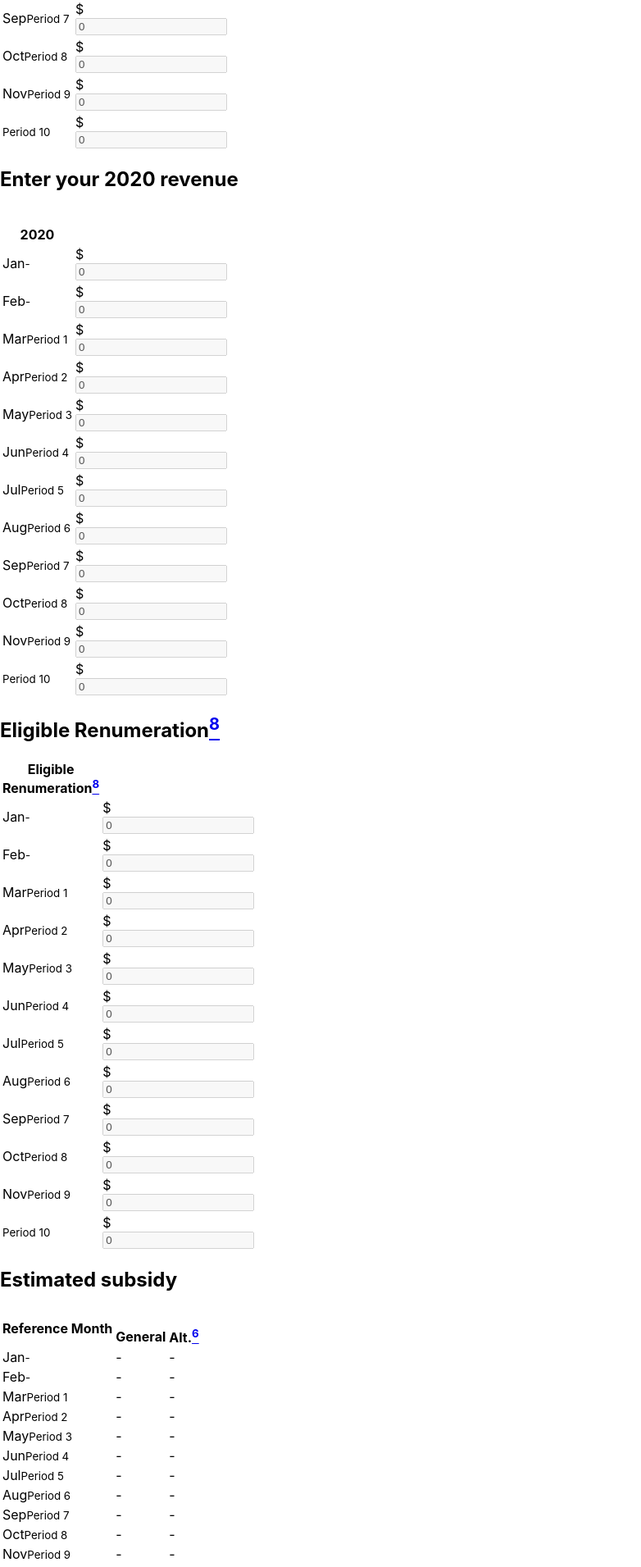
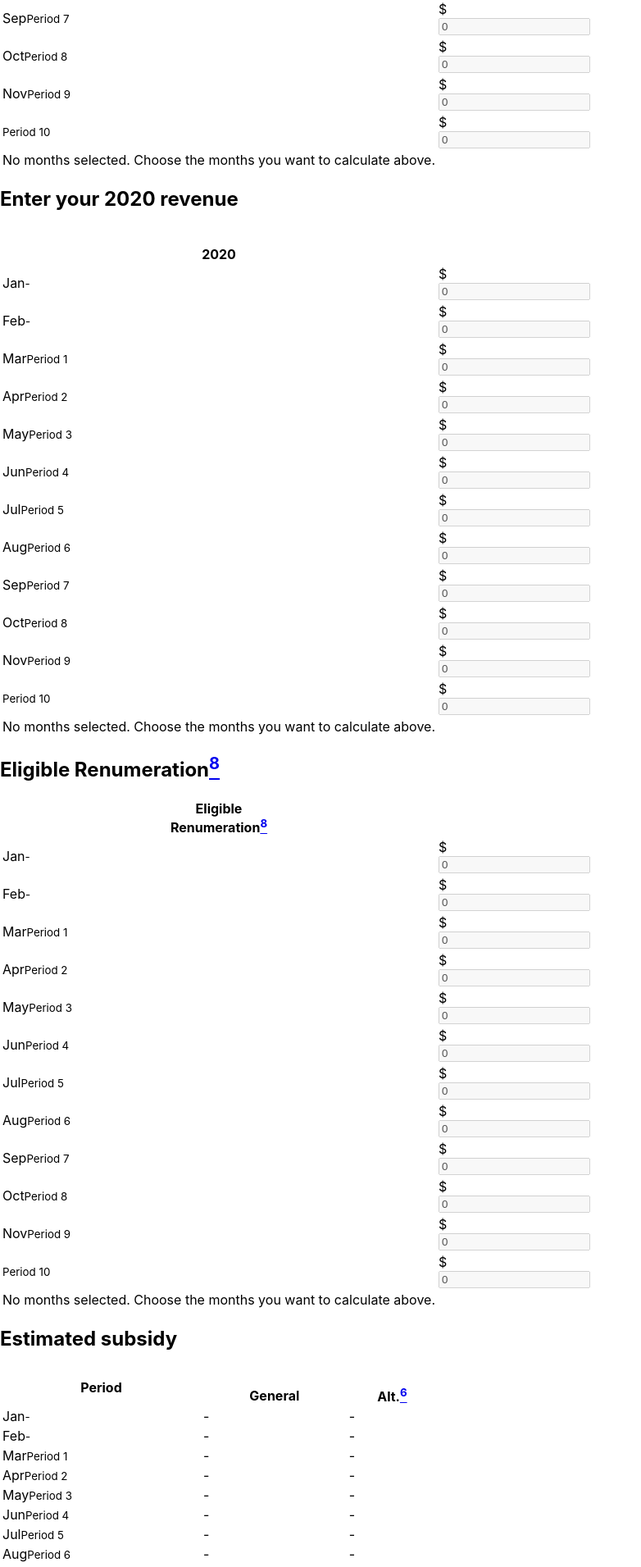
Before and after one commit to gopunchcard/cews-calculator, a React (Create React App) app: page / in a window 1280 px wide. Shown: the part 2900-4811 px from the top of the page at 82% size, without its empty margins (0-782 px from the left). Built offline with nearby package versions, Linux system fonts and the light colour scheme; the HTML template or start-up script is replaced by a standard one; a web font is replaced by a local one.

Commit message:
Hid disabled fields on small devices

```diff
--- a/src/App.tsx
+++ b/src/App.tsx
@@ -61,7 +61,7 @@ const App: React.FC<IProps> = (_props: IProps) => {
 						</div>
 					</div>
 					<div className="col-xxl-8 mt-5 mt-xxl-0 hero-block text-dark mb-n5">
-						<div className="punchcard-wrapper shadow">
+						<div id="wrapper-calculator" className="punchcard-wrapper shadow">
 							<div className="punchcard">
 								<div className="bg-quinary-light px-3 py-4 px-lg-4">
 									<div className="mt-n3 mx-n3 mb-4 mx-lg-n4 mb-lg-4 px-3 px-lg-4 pb-3 border-bottom border-dark">
--- a/src/Calculator.tsx
+++ b/src/Calculator.tsx
@@ -60,7 +60,7 @@ const Calculator: React.FC<IProps> = (props: IProps) => {
 			<div className="row mx-lg-0">
 				<div className="col-lg px-lg-0 py-lg-3">
 					<div className="row mx-md-0">
-						<h2 className="d-none d-sm-block col-12 px-lg-0 h6 text-sm-center text-monospace text-uppercase">
+						<h2 className="d-none d-md-block col-12 px-lg-0 h6 text-sm-center text-monospace text-uppercase">
 							Enter your gross revenue below
 						</h2>
 						<div className="d-none d-md-block col-md-auto px-md-0">
@@ -106,21 +106,20 @@ const Calculator: React.FC<IProps> = (props: IProps) => {
 							</table>
 						</div>
 						<div className="col-md px-md-0">
-							<h2 className="d-sm-none h6 text-monospace text-uppercase">
+							<h2 className="d-md-none h6 text-monospace text-uppercase">
 								Enter your 2019 revenue
 							</h2>
 							<table className="table table-sm table-striped table-borderless mb-0">
 								<thead>
 									<tr>
-										<th className="d-none d-sm-table-cell px-3 px-md-1 text-monospace line-height-1">
+										<th className="d-none d-md-table-cell px-3 px-md-1 text-monospace line-height-1">
 											<br className="d-none d-lg-inline" />2019
 										</th>
 									</tr>
 								</thead>
 								<tbody>
-									{values2019.map((item, index: number) => {
-										return (
-											<tr key={`column-2019-${index}`} className={classnames(index < periodStart && 'd-none d-md-table-row', !checkEnabledPeriods(index) && 'disabled')}>
+									{values2019.map((item, index: number) => (
+										<tr key={`column-2019-${index}`} className={classnames(!checkEnabledPeriods(index) && 'd-none d-md-table-row disabled', index < periodStart && checkEnabledPeriods(index) && 'd-none d-md-table-row')}>
 											<td className="d-md-none pl-3 text-uppercase text-monospace small text-nowrap align-middle">
 												{monthLabels[index]}
 												<small className="d-block mt-n2">
@@ -163,19 +162,21 @@ const Calculator: React.FC<IProps> = (props: IProps) => {
 												)}
 											</td>
 										</tr>
-										)
-									})}
+									))}
+									{!enabledPeriods.includes(true) && (
+										<tr className="bg-transparent d-md-none"><td className="px-0 font-italic text-muted">No months selected. Choose the months you want to calculate above.</td></tr>
+									)}
 								</tbody>
 							</table>
 						</div>
 						<div className="col-md mt-4 mt-md-0 px-md-0">
-							<h2 className="d-sm-none h6 text-monospace text-uppercase">
+							<h2 className="d-md-none h6 text-monospace text-uppercase">
 								Enter your 2020 revenue
 							</h2>
 							<table className="table table-sm table-striped table-borderless mb-0">
 								<thead>
 									<tr>
-										<th className="d-none d-sm-table-cell px-3 px-md-1 text-monospace line-height-1">
+										<th className="d-none d-md-table-cell px-3 px-md-1 text-monospace line-height-1">
 											<br className="d-none d-lg-inline" />2020
 										</th>
 									</tr>
@@ -183,7 +184,7 @@ const Calculator: React.FC<IProps> = (props: IProps) => {
 								<tbody>
 									{values2020.map((item, index: number) => {
 										return (
-											<tr key={`column-2020-${index}`} className={classnames(!checkEnabledPeriods(index) && 'disabled')}>
+											<tr key={`column-2020-${index}`} className={classnames(!checkEnabledPeriods(index) && 'd-none d-md-table-row disabled')}>
 												<td className="d-md-none pl-3 text-uppercase text-monospace small text-nowrap align-middle">
 													{monthLabels[index]}
 													<small className="d-block mt-n2">
@@ -220,17 +221,20 @@ const Calculator: React.FC<IProps> = (props: IProps) => {
 											</tr>
 										)
 									})}
+									{!enabledPeriods.includes(true) && (
+										<tr className="bg-transparent d-md-none"><td className="px-0 font-italic text-muted">No months selected. Choose the months you want to calculate above.</td></tr>
+									)}
 								</tbody>
 							</table>
 						</div>
 						<div className="col-md mt-4 mt-md-0 px-md-0">
-							<h2 className="d-sm-none h6 text-monospace text-uppercase">
+							<h2 className="d-md-none h6 text-monospace text-uppercase">
 								Eligible Renumeration<a href="#general-notes-8"><sup>8</sup></a>
 							</h2>
 							<table className="table table-sm table-striped table-borderless mb-0">
 								<thead>
 									<tr className="text-monospace">
-										<th className="d-none d-sm-table-cell px-3 px-lg-1 text-monospace line-height-1">
+										<th className="d-none d-md-table-cell px-3 px-md-1 text-monospace line-height-1">
 											Eligible<br className="d-none d-lg-inline" /> Renumeration<a href="#general-notes-8"><sup>8</sup></a>
 										</th>
 									</tr>
@@ -238,7 +242,7 @@ const Calculator: React.FC<IProps> = (props: IProps) => {
 								<tbody>
 									{renumerationValues.map((item, index: number) => {
 										return (
-											<tr key={`column-2020-${index}`} className={classnames(!checkEnabledPeriods(index) && 'disabled')}>
+											<tr key={`column-2020-${index}`} className={classnames(!checkEnabledPeriods(index) && 'disabled', !enabledPeriods[index] && 'd-none d-md-table-row')}>
 												<td className="d-md-none pl-3 text-uppercase text-monospace small text-nowrap align-middle">
 													{monthLabels[index]}
 													<small className="d-block mt-n2">
@@ -274,20 +278,23 @@ const Calculator: React.FC<IProps> = (props: IProps) => {
 											</tr>
 										)
 									})}
+									{!enabledPeriods.includes(true) && (
+										<tr className="bg-transparent d-md-none"><td className="px-0 font-italic text-muted">No months selected. Choose the months you want to calculate above.</td></tr>
+									)}
 								</tbody>
 							</table>
 						</div>
 					</div>
 				</div>
-				<div className="align-self-start col-lg-auto mt-4 mt-lg-0 pt-4 px-lg-0 pt-lg-3 bg-quinary">
-					<h2 className="h6 px-sm-3 text-sm-center text-monospace text-uppercase">
+				<div className="align-self-start col-lg-auto mt-4 mt-lg-0 py-4 px-lg-0 pt-lg-3 pb-lg-0 bg-quinary">
+					<h2 className="h6 text-md-center text-monospace text-uppercase">
 						Estimated subsidy
 					</h2>
 					<table className="table table-sm table-striped table-borderless mb-0">
 						<thead>
 							<tr>
-								<th className="d-lg-none px-3 text-monospace line-height-1">
-									Reference Month
+								<th className="d-none d-md-table-cell d-lg-none pl-3 text-monospace line-height-1">
+									Period
 								</th>
 								<th className="px-3 text-monospace text-right line-height-1">
 									<span><br className="d-none d-lg-inline-block" />General</span>
@@ -300,14 +307,14 @@ const Calculator: React.FC<IProps> = (props: IProps) => {
 						<tbody>
 							{values2019.map((item, index: number) => {
 								return (
-									<tr key={`column-results-${index}`} className={classnames(!checkEnabledPeriods(index) && 'disabled')}>
-										<td className="px-3 text-uppercase text-monospace small text-nowrap align-middle d-lg-none">
+									<tr key={`column-results-${index}`} className={classnames(!checkEnabledPeriods(index) && 'disabled', !enabledPeriods[index] && 'd-none d-lg-table-row')}>
+										<td className="pl-3 text-uppercase text-monospace small text-nowrap align-middle d-lg-none">
 											{monthLabels[index]}
 											<small className="d-block mt-n2">
 												{index - periodStart >= 0 ? `Period ${index - periodStart + 1}` : '-'}
 											</small>
 										</td>
-										<td className="pl-3 pr-2">
+										<td className="pl-lg-3 pr-lg-2">
 											<div
 												className={classnames(
 													"d-flex flex-column justify-content-center form-control px-0 bg-transparent border-transparent text-right line-height-1 min-width-5",
@@ -322,7 +329,7 @@ const Calculator: React.FC<IProps> = (props: IProps) => {
 												}
 											</div>
 										</td>
-										<td className="pl-2 pr-3">
+										<td className="pl-lg-2 pr-3">
 											<div
 												className={classnames(
 													"d-flex flex-column justify-content-center form-control px-0 bg-transparent border-transparent text-right line-height-1 min-width-5",
@@ -340,6 +347,9 @@ const Calculator: React.FC<IProps> = (props: IProps) => {
 									</tr>
 								)
 							})}
+							{!enabledPeriods.includes(true) && (
+								<tr className="bg-transparent d-md-none"><td className="px-0 font-italic text-muted" colSpan={3}>No months selected. Choose the months you want to calculate above.</td></tr>
+							)}
 						</tbody>
 					</table>
 				</div>
@@ -400,8 +410,10 @@ const Calculator: React.FC<IProps> = (props: IProps) => {
 	function reset() {
 		setValues2019(defaultValues2019);
 		setValues2020(defaultValues2020);
+		setRenumeration(defaultRenumeration);
 		setEnabledPeriods(defaultEnabledPeriods);
 		init();
+		document.getElementById("wrapper-calculator")!.scrollIntoView({behavior: "smooth"});
 	}
 
 	function addError(field: string) {
```
Lines whose indentation alone changed are shown as unchanged.
